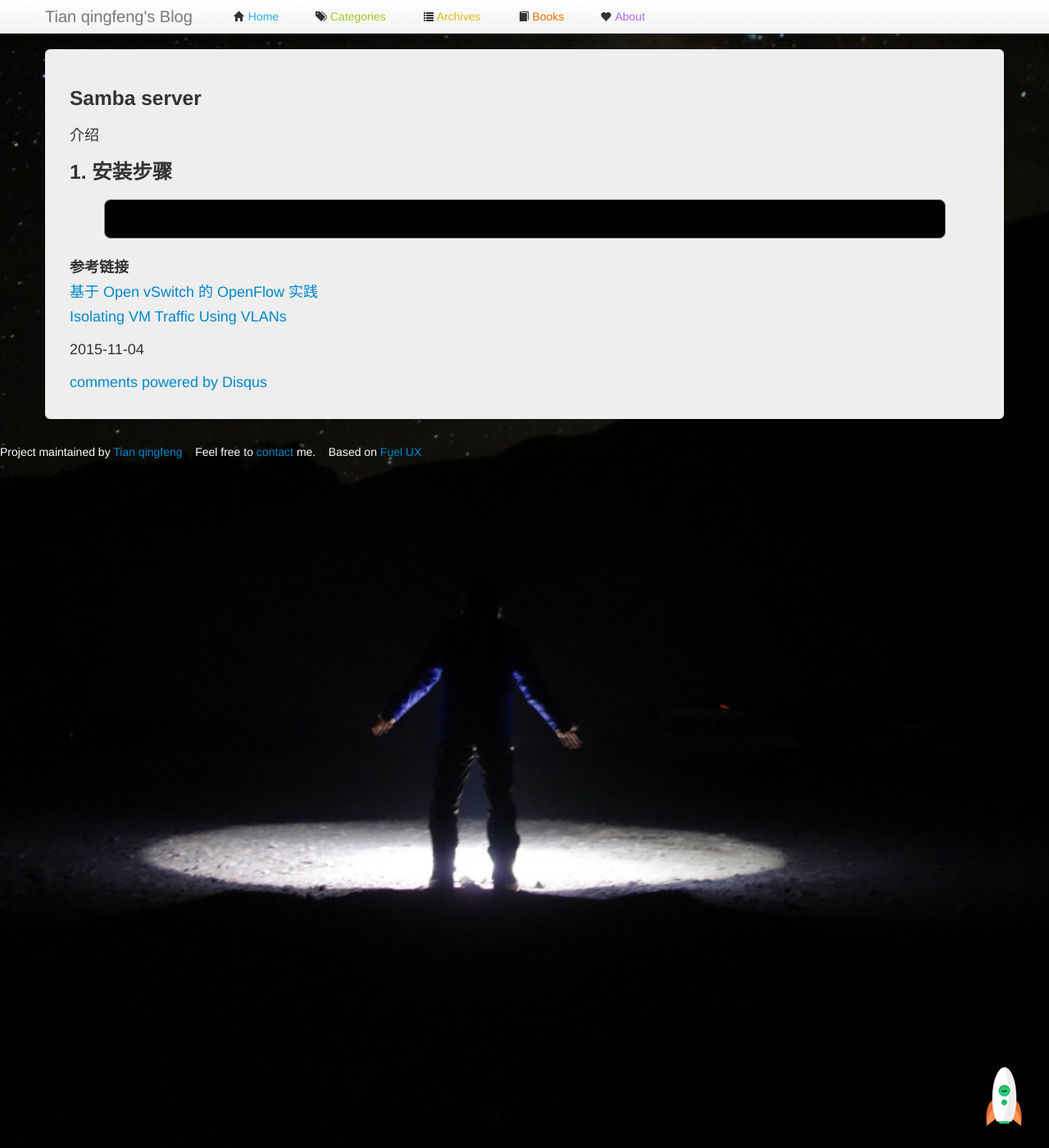
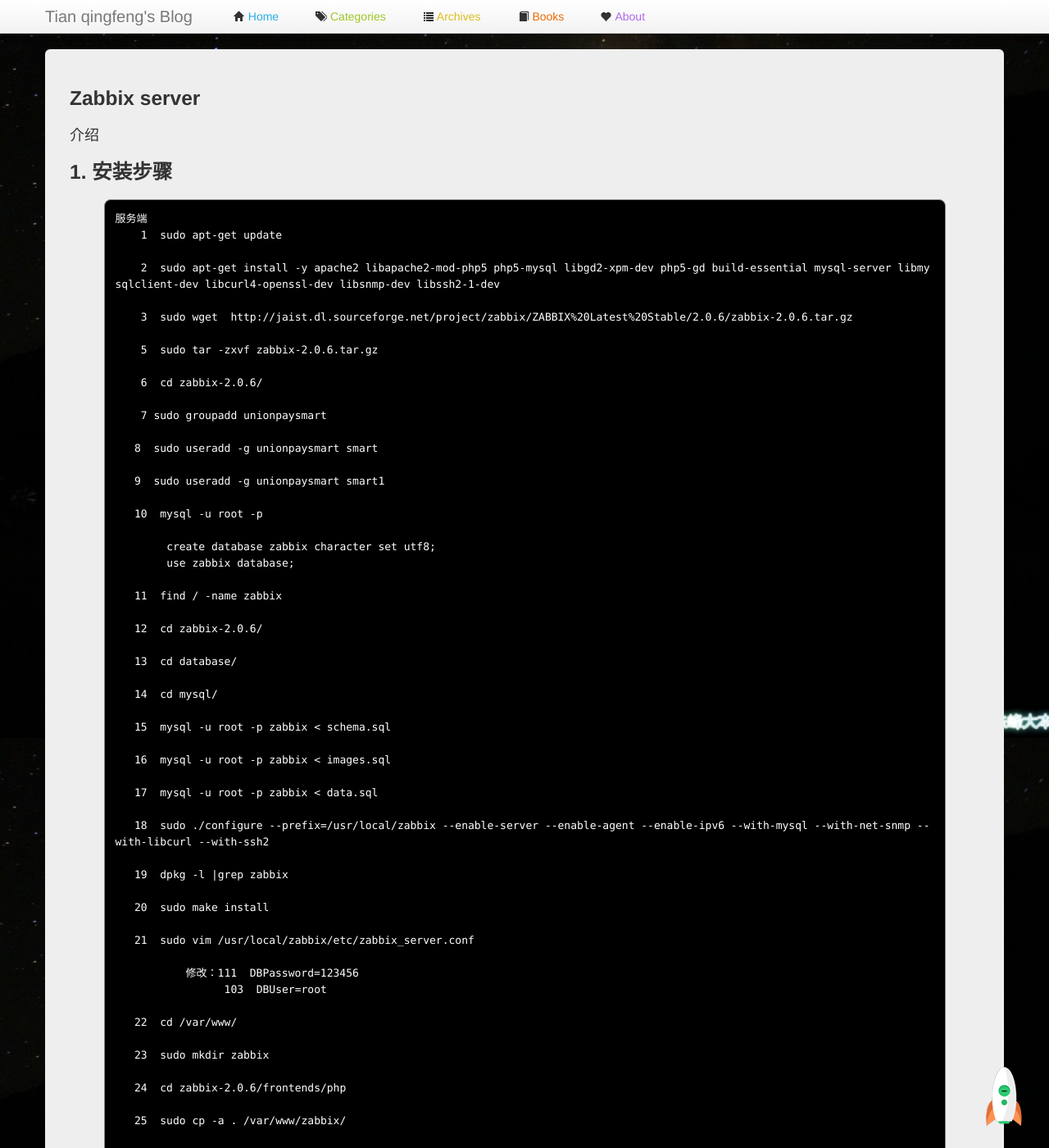
Before and after one commit to tianqf/tianqf.github.com, a Jekyll site: the page built from _posts/2015-11-09-test.html, in a window 1280 px wide and 1400 px high. Shown: the whole window at 82% size. Built offline with Jekyll 4.4.1, drawn with Linux system fonts in a browser that asks for light colours; comment, search, counter and statistics services are not loaded; some of the changed text lies outside the part shown.

Commit message:
Initial commit

```diff
--- a/_posts/2015-11-09-test.html
+++ b/_posts/2015-11-09-test.html
@@ -1,7 +1,7 @@
 ---
 layout: post
-title: Samba server
-description: Install and Setup Samba
+title: Zabbix server
+description: Install and Setup Zabbix
 categories: Tools
 tags: Tools
 record_on: 2015-11-04
@@ -11,7 +11,123 @@
 
 <h3>1. 安装步骤</h3>
 <pre class="prettyprint lang-html">
+服务端
+    1  sudo apt-get update
 
+    2  sudo apt-get install -y apache2 libapache2-mod-php5 php5-mysql libgd2-xpm-dev php5-gd build-essential mysql-server libmysqlclient-dev libcurl4-openssl-dev libsnmp-dev libssh2-1-dev
+
+    3  sudo wget  http://jaist.dl.sourceforge.net/project/zabbix/ZABBIX%20Latest%20Stable/2.0.6/zabbix-2.0.6.tar.gz
+
+    5  sudo tar -zxvf zabbix-2.0.6.tar.gz
+
+    6  cd zabbix-2.0.6/
+
+    7 sudo groupadd unionpaysmart
+
+   8  sudo useradd -g unionpaysmart smart
+
+   9  sudo useradd -g unionpaysmart smart1
+
+   10  mysql -u root -p
+
+        create database zabbix character set utf8;
+        use zabbix database;
+
+   11  find / -name zabbix
+
+   12  cd zabbix-2.0.6/
+
+   13  cd database/
+
+   14  cd mysql/
+
+   15  mysql -u root -p zabbix < schema.sql
+
+   16  mysql -u root -p zabbix < images.sql
+
+   17  mysql -u root -p zabbix < data.sql
+
+   18  sudo ./configure --prefix=/usr/local/zabbix --enable-server --enable-agent --enable-ipv6 --with-mysql --with-net-snmp --with-libcurl --with-ssh2
+
+   19  dpkg -l |grep zabbix
+
+   20  sudo make install
+
+   21  sudo vim /usr/local/zabbix/etc/zabbix_server.conf
+
+           修改：111  DBPassword=123456
+                 103  DBUser=root
+
+   22  cd /var/www/
+
+   23  sudo mkdir zabbix
+
+   24  cd zabbix-2.0.6/frontends/php
+
+   25  sudo cp -a . /var/www/zabbix/
+
+   26  ls /var/www/zabbix/
+
+   27  sudo chmod 777 /var/www/zabbix/conf
+
+   28  sudo vim /etc/php5/apache2/php.ini
+
+  修改：413： post_max_size = 32M
+        444： max_execution_time = 300
+        454： max_input_time = 300
+        633： date.timezone = PRC
+
+   29  sudo service apache2 restart
+
+   30  su smart
+
+   31 /usr/local/zabbix/sbin/zabbix_server start
+
+
+
+
+
+添加动作
+
+   44  netstat -ntlp
+   45  telnet 192.168.100.82 10050
+   46  ls
+   47  cd bin
+   48  ls
+   49  ./zabbix_get --help
+   50  ./zabbix_get -s 192.168.100.82 -k 'agent.ping'
+   51  ./zabbix_get -s 192.168.100.82 -k 'system.boottime'
+   52  ./zabbix_get -s 192.168.100.82 -k ''
+   53  ./zabbix_get -s 192.168.100.82 -k 'system.localtime'
+   54  ./zabbix_get -s 192.168.100.82 -k 'agent.version'
+
+
+
+   客户端
+
+
+                              Agent Machine
+ sudo useradd zabbix
+
+sudo mkdir /opt/zabbix_agents
+
+cd /opt/zabbix_agents
+
+sudo wget  http://www.zabbix.com/downloads/2.0.6/zabbix_agents_2.0.6.linux2_6_23.amd64.tar.gz sudo
+
+tar zxvfzabbix_agents_2.0.6.linux2_6_23.amd64.tar.gz
+
+sudo vim conf/zabbix_agentd.conf
+
+Server=server IP
+
+ServerActive=server IP
+
+Hostname=Agent主机名
+
+sudo cp /opt/zabbix/conf/zabbix_agentd.conf /usr/local/etc/
+
+sudo /opt/zabbix/sbin/zabbix_agentd
 </pre>
 
 
```
